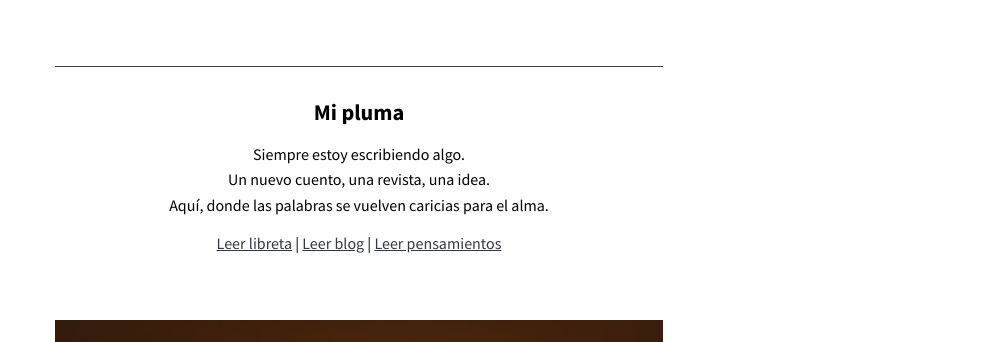
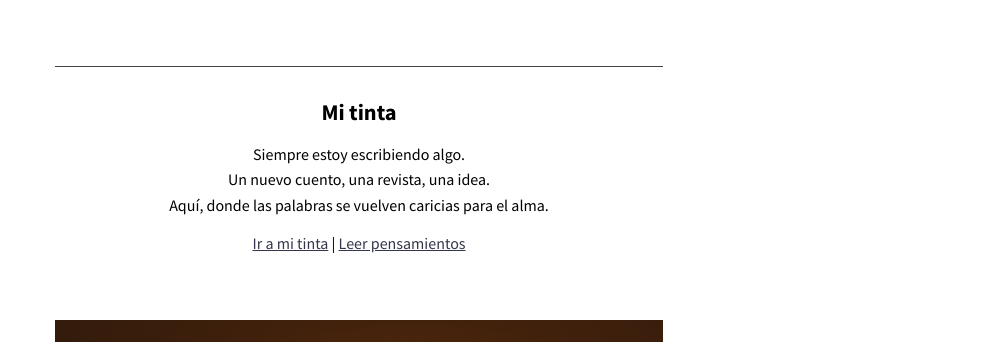
Before and after one commit to KajiiNarumi/iasuarezv, a Jekyll site: the page built from index.html, in a window 1280 px wide and 900 px high, scrolled down 900 px. Shown: the part 162-504 px from the top of the window, without its empty margins (281-1280 px from the left). Built offline with Jekyll 4.4.1, drawn with Linux system fonts in a browser that asks for light colours; nearby versions of some CDN libraries; the list of posts is cut into pages by our own code.

Commit message:
Update index.html

```diff
--- a/index.html
+++ b/index.html
@@ -35,11 +35,11 @@ entries_layout: list
   </section>
 
   <section class="text-center bloque">
-    <h2>Mi pluma</h2>
+    <h2>Mi tinta</h2>
     <p>Siempre estoy escribiendo algo.<br>
     Un nuevo cuento, una revista, una idea.<br>
     Aquí, donde las palabras se vuelven caricias para el alma.</p>
-    <p><a href="/libreta/">Leer libreta</a> | <a href="/blog/">Leer blog</a> | <a href="/pensamientos/">Leer pensamientos</a></p>
+    <p><a href="/tinta/">Ir a mi tinta</a> | <a href="/pensamientos/">Leer pensamientos</a></p>
   </section>
 
   <section class="galeria-aleatoria">
```
